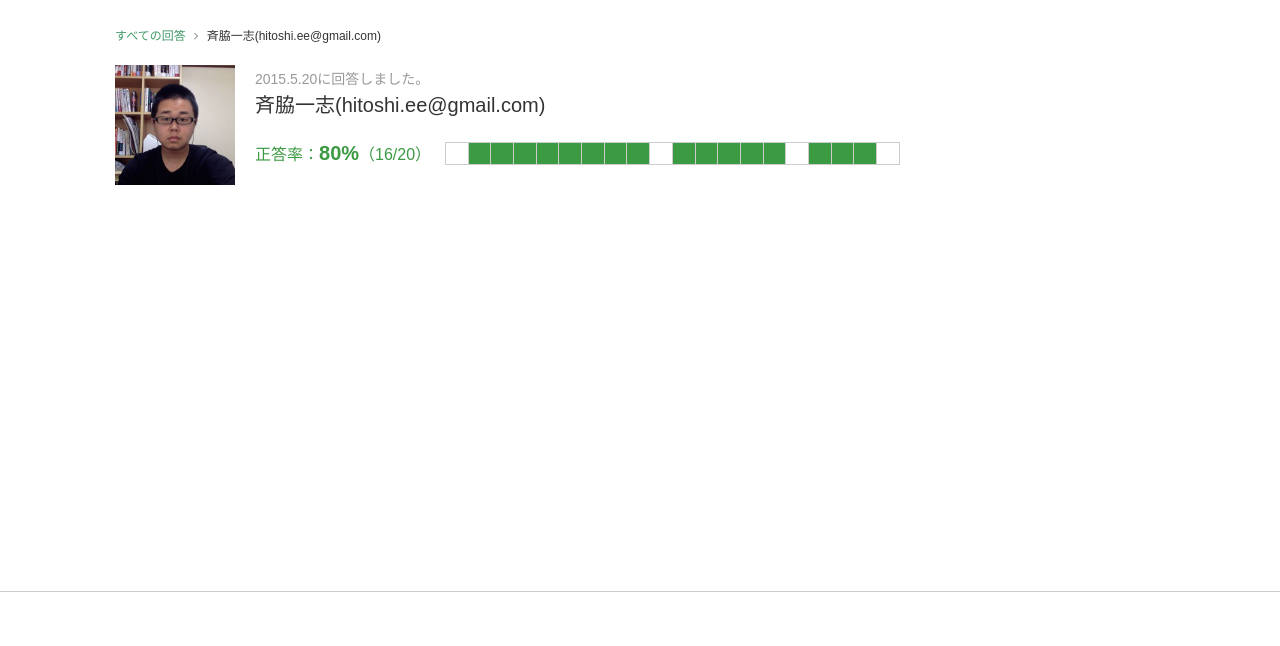
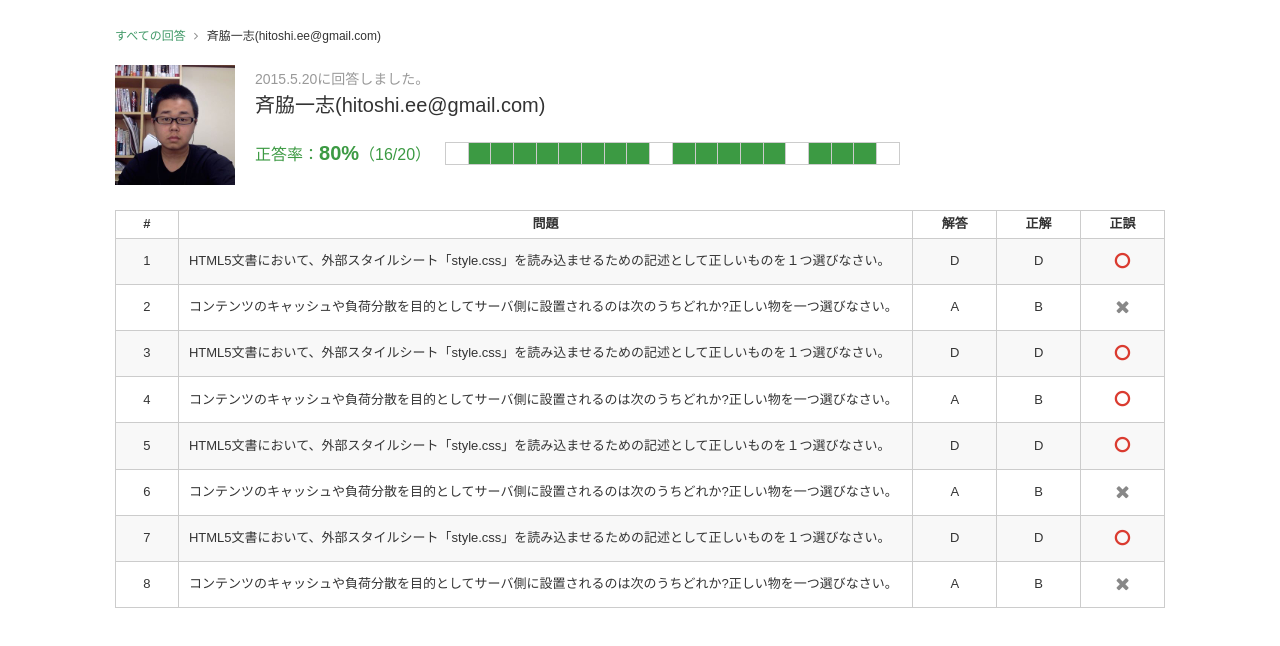
Before and after one commit to saiwaki/static-selectbot-com, a website: page public/exams-edit/insight-user.html in a window 1280 px wide. Shown: the part 108-754 px from the top of the page. Drawn offline with Linux system fonts and the light colour scheme.

Commit message:
insightのデザイン

```diff
--- a/public/css/exams.css
+++ b/public/css/exams.css
@@ -23,6 +23,7 @@
 }
 .index .exams-table{
   margin-top: 30px;
+  font-size: 13px;
 }
 .index .exams-table tr:nth-child(2n){
   background-color: #f8f8f8;
@@ -296,3 +297,43 @@
 .edit-insight-user .danswer td.correct{
   background-color: #3c9a43;
 }
+.edit-insight-user .quize-insight{
+  margin-top: 20px;
+}
+.edit-insight-user .quize-insight table{
+  font-size: 13px;
+}
+.edit-insight-user .quize-insight tr:nth-child(2n){
+  background-color: #f8f8f8;
+}
+.edit-insight-user .quize-insight th{
+  padding: 4px 0;
+}
+.edit-insight-user .quize-insight td{
+  text-align: center;
+  padding: 10px;
+}
+.edit-insight-user .quize-insight td.quize-num{
+  width: 6%;
+}
+.edit-insight-user .quize-insight td.question{
+  text-align: left;
+  width: 70%;
+}
+.edit-insight-user .quize-insight td.answer{
+  width: 8%;
+}
+.edit-insight-user .quize-insight td.correct-answer{
+  width: 8%;
+}
+.edit-insight-user .quize-insight td.errata{
+  width: 8%;
+}
+.edit-insight-user .quize-insight td.errata.ca{
+  color: #da3b30;
+  font-size: 18px;
+}
+.edit-insight-user .quize-insight td.errata.ia{
+  color: #888;
+  font-size: 18px;
+}
--- a/public/exams-edit/insight-user.html
+++ b/public/exams-edit/insight-user.html
@@ -100,6 +100,75 @@
                 </div>
               </div>
             </div>
+            <div class="quize-insight">
+              <table>
+                <tbody>
+                  <tr>
+                    <th>#</th>
+                    <th>問題</th>
+                    <th>解答</th>
+                    <th>正解</th>
+                    <th>正誤</th>
+                  </tr>
+                  <tr>
+                    <td class="quize-num">1</td>
+                    <td class="question">HTML5文書において、外部スタイルシート「style.css」を読み込ませるための記述として正しいものを１つ選びなさい。</td>
+                    <td class="answer">D</td>
+                    <td class="correct-answer">D</td>
+                    <td class="errata ca"><i class="fa fa-circle-o"></i></td>
+                  </tr>
+                  <tr>
+                    <td class="quize-num">2</td>
+                    <td class="question">コンテンツのキャッシュや負荷分散を目的としてサーバ側に設置されるのは次のうちどれか?正しい物を一つ選びなさい。</td>
+                    <td class="answer">A</td>
+                    <td class="correct-answer">B</td>
+                    <td class="errata ia"><i class="fa fa-close"></i></td>
+                  </tr>
+                  <tr>
+                    <td class="quize-num">3</td>
+                    <td class="question">HTML5文書において、外部スタイルシート「style.css」を読み込ませるための記述として正しいものを１つ選びなさい。</td>
+                    <td class="answer">D</td>
+                    <td class="correct-answer">D</td>
+                    <td class="errata ca"><i class="fa fa-circle-o"></i></td>
+                  </tr>
+                  <tr>
+                    <td class="quize-num">4</td>
+                    <td class="question">コンテンツのキャッシュや負荷分散を目的としてサーバ側に設置されるのは次のうちどれか?正しい物を一つ選びなさい。</td>
+                    <td class="answer">A</td>
+                    <td class="correct-answer">B</td>
+                    <td class="errata ca"><i class="fa fa-circle-o"></i></td>
+                  </tr>
+                  <tr>
+                    <td class="quize-num">5</td>
+                    <td class="question">HTML5文書において、外部スタイルシート「style.css」を読み込ませるための記述として正しいものを１つ選びなさい。</td>
+                    <td class="answer">D</td>
+                    <td class="correct-answer">D</td>
+                    <td class="errata ca"><i class="fa fa-circle-o"></i></td>
+                  </tr>
+                  <tr>
+                    <td class="quize-num">6</td>
+                    <td class="question">コンテンツのキャッシュや負荷分散を目的としてサーバ側に設置されるのは次のうちどれか?正しい物を一つ選びなさい。</td>
+                    <td class="answer">A</td>
+                    <td class="correct-answer">B</td>
+                    <td class="errata ia"><i class="fa fa-close"></i></td>
+                  </tr>
+                  <tr>
+                    <td class="quize-num">7</td>
+                    <td class="question">HTML5文書において、外部スタイルシート「style.css」を読み込ませるための記述として正しいものを１つ選びなさい。</td>
+                    <td class="answer">D</td>
+                    <td class="correct-answer">D</td>
+                    <td class="errata ca"><i class="fa fa-circle-o"></i></td>
+                  </tr>
+                  <tr>
+                    <td class="quize-num">8</td>
+                    <td class="question">コンテンツのキャッシュや負荷分散を目的としてサーバ側に設置されるのは次のうちどれか?正しい物を一つ選びなさい。</td>
+                    <td class="answer">A</td>
+                    <td class="correct-answer">B</td>
+                    <td class="errata ia"><i class="fa fa-close"></i></td>
+                  </tr>
+                </tbody>
+              </table>
+            </div>
           </div>
         </div>
       </div>
```
